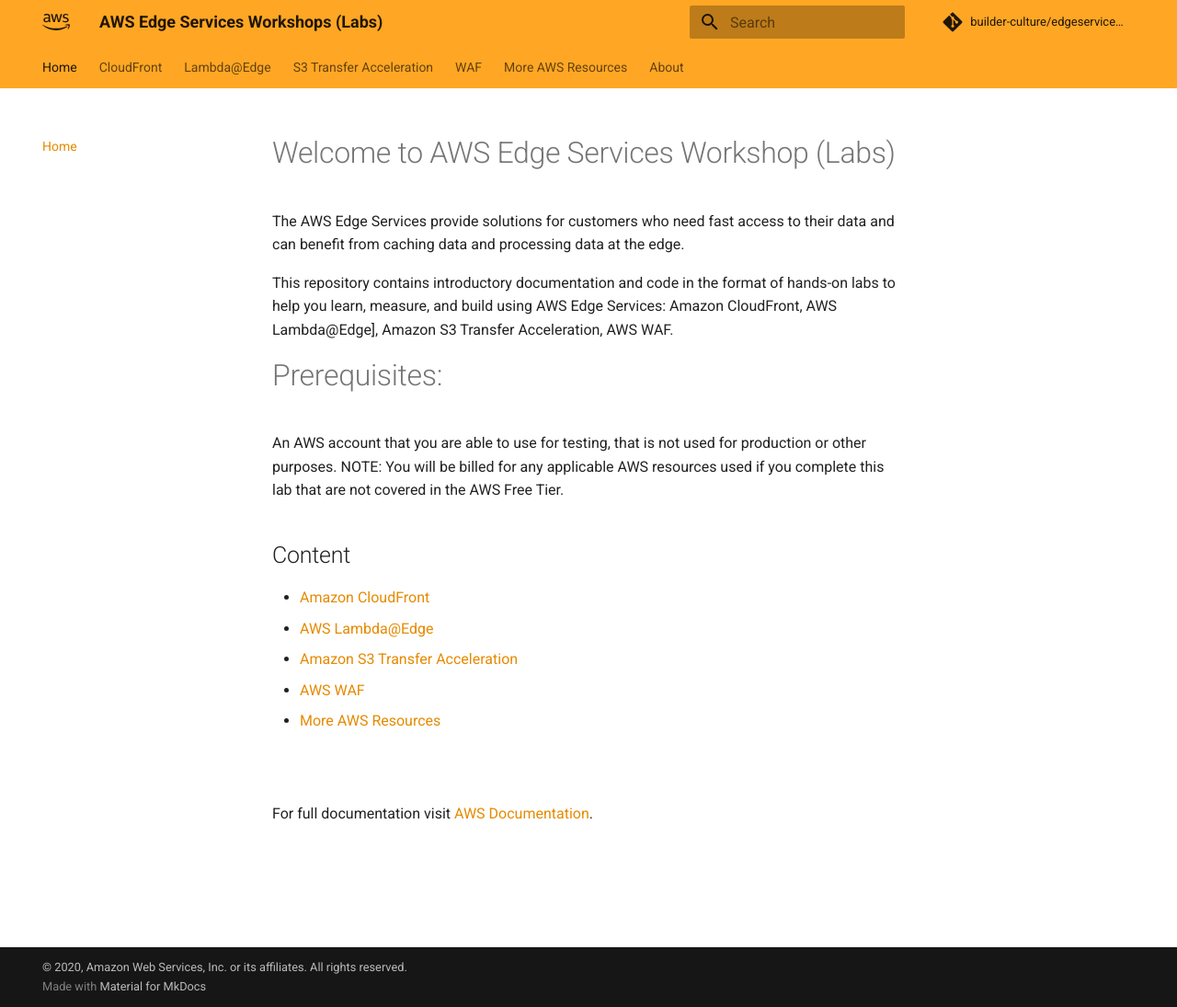
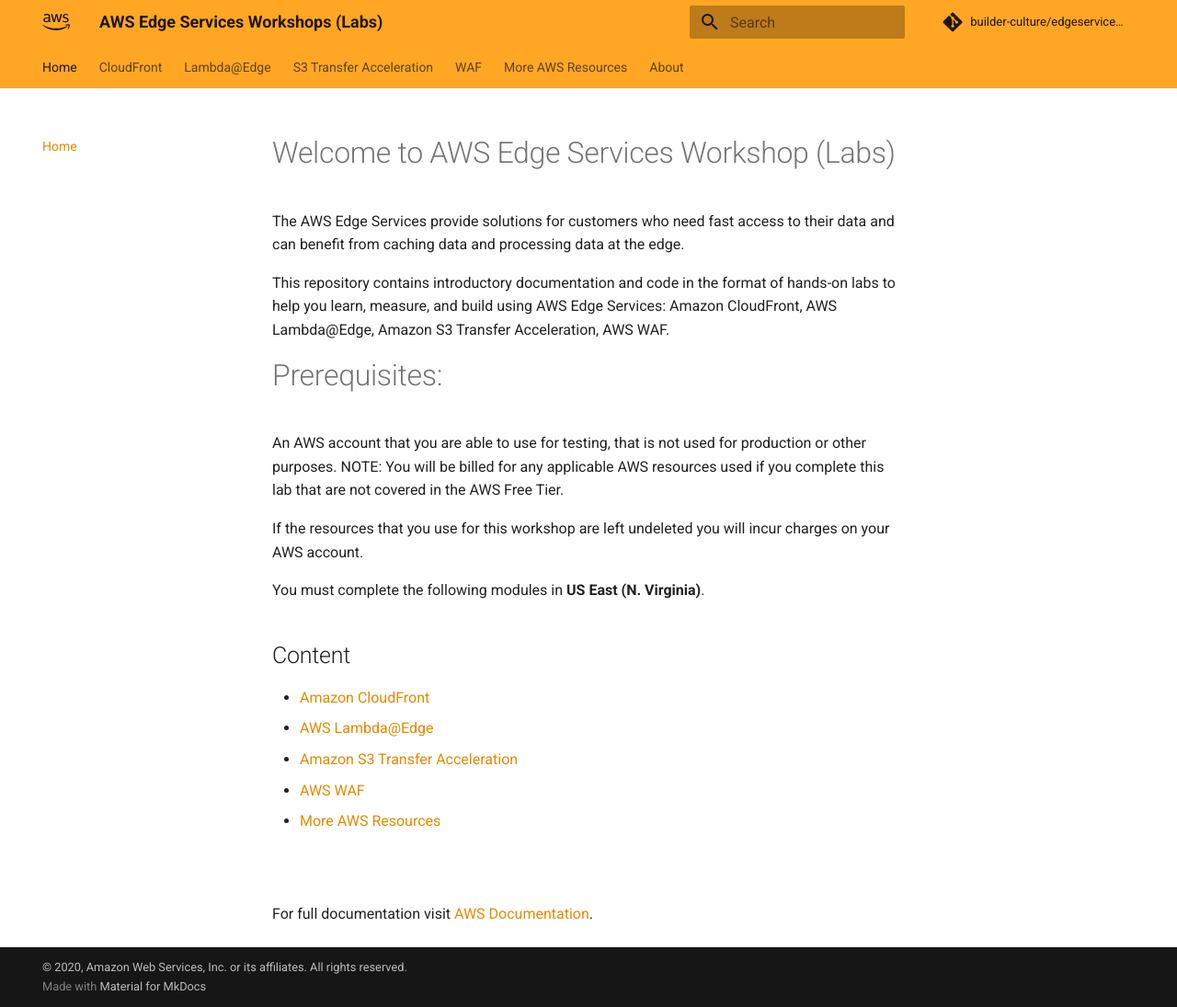
Before and after one commit to builder-culture/edgeservices-workshops, an MkDocs documentation site: the page built from docs/README.md, in a window 1280 px wide and 1095 px high. Shown: the whole window at 92% size. Built offline with MkDocs 1.6.1 and Material for MkDocs 9.7.7, drawn with Linux system fonts in a browser that asks for light colours; comment, search, counter and statistics services are not loaded.

Commit message:
simple typos and minor improvments

```diff
--- a/docs/README.md
+++ b/docs/README.md
@@ -2,12 +2,15 @@
 
 The AWS Edge Services provide solutions for customers who need fast access to their data and can benefit from caching data and processing data at the edge.
 
-This repository contains introductory documentation and code in the format of hands-on labs to help you learn, measure, and build using AWS Edge Services: Amazon CloudFront, AWS Lambda@Edge], Amazon S3 Transfer Acceleration, AWS WAF.
+This repository contains introductory documentation and code in the format of hands-on labs to help you learn, measure, and build using AWS Edge Services: Amazon CloudFront, AWS Lambda@Edge, Amazon S3 Transfer Acceleration, AWS WAF.
 
 # Prerequisites:
 
 An AWS account that you are able to use for testing, that is not used for production or other purposes. NOTE: You will be billed for any applicable AWS resources used if you complete this lab that are not covered in the AWS Free Tier.
 
+If the resources that you use for this workshop are left undeleted you will incur charges on your AWS account.
+
+You must complete the following modules in **US East (N. Virginia)**.
 
 ## Content
 
--- a/mkdocs.yml
+++ b/mkdocs.yml
@@ -1,6 +1,6 @@
 site_name: AWS Edge Services Workshops (Labs)
 site_description: 'A collection of AWS Edge Services Labs that allow diferent workshops'
-site_url: 'http://edgeservices-workshops.builder-culture.com'
+site_url: 'https://edgeservices-workshops.builder-culture.com'
 
 # Repository
 repo_name: 'builder-culture/edgeservices-workshops'
```
Also changed, not shown: README.md (+1 -1 lines), docs/CloudFront/Accelerate_your_content/Lab_Guide.md (+2 -2 lines), docs/assets/images/cloudfront/accelerate_origingroup_1c.png.
